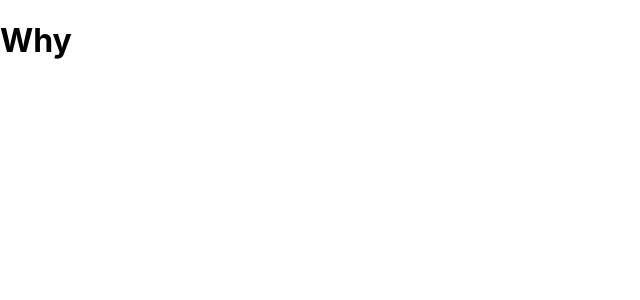
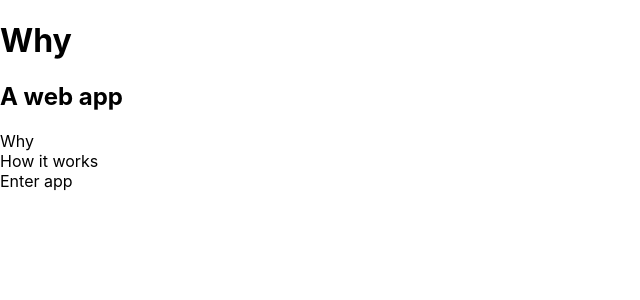
Before and after one commit to farinavito/Web3-Website, a Next.js app: page /why in a window 1280 px wide. Shown: the top 300 px of the page, without its empty margins (0-640 px from the left). Built offline with nearby package versions, Linux system fonts and the light colour scheme.

Commit message:
added navbar to the why page

```diff
--- a/pages/_app.js
+++ b/pages/_app.js
@@ -1,7 +1,10 @@
 import '../styles/globals.css'
+import Head from 'next/head'
 
 function MyApp({ Component, pageProps }) {
-  return <Component {...pageProps} />
+  return(
+    <Component {...pageProps} />
+    )
 }
 
 export default MyApp
--- a/pages/application.js
+++ b/pages/application.js
@@ -30,8 +30,9 @@ const App = () => {
     return (
         <div className={styles.main}>
             <Head>
-            <title>Create Next App</title>
-            <meta name="description" content="A web3 app" />
+                <title>Create Next App</title>
+                <meta name="description" content="Generated by create next app" />
+                <link rel="icon" href="/favicon.ico" />
             </Head>
             <nav className="navbar is-primary is-fixed-top">
                 <div className="container">
--- a/pages/why.js
+++ b/pages/why.js
@@ -1,7 +1,56 @@
+import Head from 'next/head'
+import Link from 'next/link'
 
 const Why = () => {
     return(
-        <h1>Why</h1>
+        <>
+            <Head>
+                <title>Create Next App</title>
+                <meta name="description" content="Generated by create next app" />
+                <link rel="icon" href="/favicon.ico" />
+            </Head>
+            <h1>Why</h1>
+
+            <nav className="navbar is-primary is-fixed-top">
+                <div className="navbar-menu">
+                    <div className="container">
+                        <div className="navbar-brand">
+                        <div className='navbar-item'>
+                            <Link href='/homepage'>
+                                <a><h1>A web app</h1></a>
+                            </Link>
+                        </div>
+                        </div>
+                    </div>
+                </div>
+
+                <div className="navbar-end">
+                    <div className='navbar-item'>
+                            <Link href='/why'>
+                                <a>Why</a>
+                            </Link>
+                        </div>
+                    </div>
+                    <div className="navbar-end">
+                    <div className='navbar-item'>
+                            <Link href='/how-it-works'>
+                                <a>How it works</a>
+                            </Link>
+                        </div>
+                    </div>
+                    <div className="navbar-end">
+                    <div className='navbar-item'>
+                        <Link href='/application'>
+                            <a>Enter app</a>
+                        </Link>
+                    </div>
+                    <div className='navbar-item'>
+                    </div>
+                </div>
+            </nav>
+
+        </>
+
     )
 }
 
```
Also changed, not shown: pages/how-it-works.js (+10 -1 lines).
